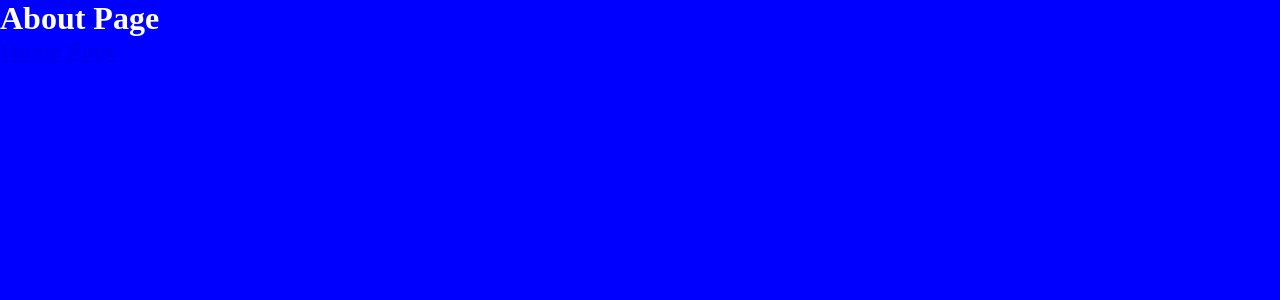
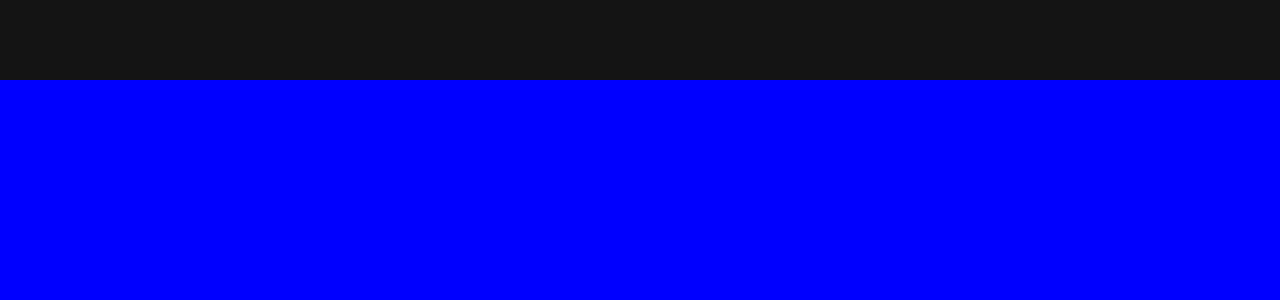
Before and after one commit to TbartocciDev/tommybartocci, a React (Create React App) app: page /about in a window 1280 px wide. Shown: the top 300 px of the page. Built offline with nearby package versions, Linux system fonts and the light colour scheme; a web font is replaced by a local one.

Commit message:
nav bar added

```diff
--- a/src/App.js
+++ b/src/App.js
@@ -2,12 +2,14 @@ import './App.css';
 
 import { Routes, Route } from 'react-router-dom';
 
+import NavBar from './main/NavBar/NavBar';
 import HomePage from './main/HomePage';
 import AboutPage from './main/AboutPage';
 
 function App() {
   return (
     <div className="App">
+      <NavBar />
       <Routes>
         <Route path='/' element={<HomePage/>}></Route>
         <Route path='/about' element={<AboutPage/>}></Route>
--- /dev/null
+++ b/src/main/NavBar/NavBar.css
@@ -0,0 +1,10 @@
+.NavBar {
+    height: 10vh;
+    width: 100%;
+    display: flex;
+    justify-content: end;
+    align-items: center;
+    position: fixed;
+    z-index: 1;
+    background-color: rgb(20, 20, 20);
+}
--- /dev/null
+++ b/src/main/NavBar/NavBar.jsx
@@ -0,0 +1,11 @@
+import "./NavBar.css"
+
+export default function NavBar() {
+    return (
+        <main className="NavBar">
+            <div className="content">
+
+            </div>
+        </main>
+    )
+}
```
